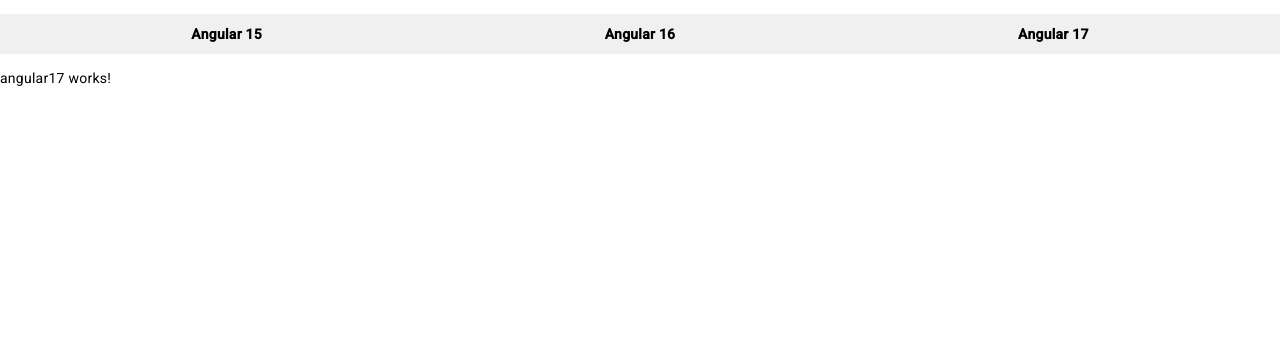
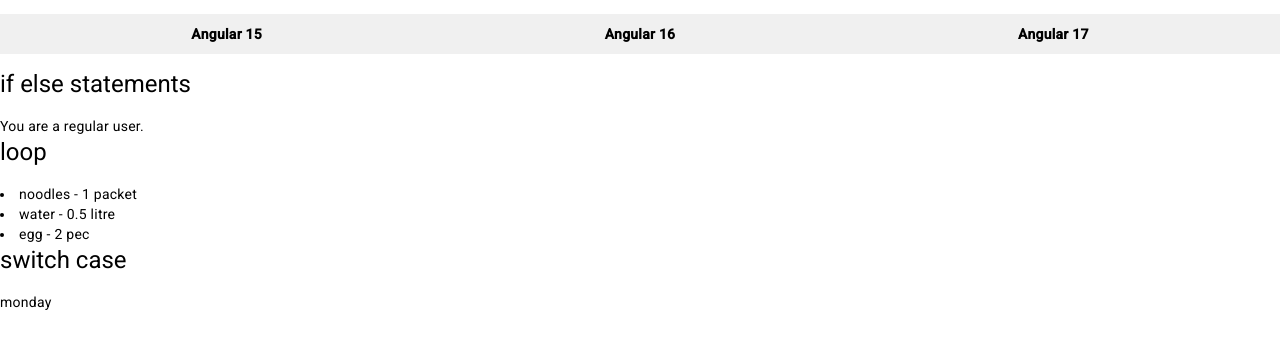
Before and after one commit to Bayzed-Meer/Angular-Version-15-to-17-New-Features, an Angular app: page /angular17 in a window 1280 px wide. Shown: the top 348 px of the page. Built offline with nearby package versions, Linux system fonts and the light colour scheme.

Commit message:
built in control flow added

```diff
--- a/src/app/angular15/angular15.component.html
+++ b/src/app/angular15/angular15.component.html
@@ -1,14 +1,14 @@
 <div class="card-container">
-    <div class="card" routerLink="stand-alone">
+    <div class="card" routerLink="stand-alone" appHighlightAndBorder borderColor="blue" highlightColor="lightskyblue">
       <h3>Stand Alone</h3>
     </div>
-    <div class="card" routerLink="image-directive">
+    <div class="card" routerLink="image-directive" appHighlightAndBorder borderColor="blue" highlightColor="lightskyblue">
       <h3>Ng Optimized</h3>
     </div>
-    <div class="card" routerLink="directive-composition-api">
+    <div class="card" routerLink="directive-composition-api" appHighlightAndBorder borderColor="blue" highlightColor="lightskyblue">
       <h3>Directive</h3>
     </div>
-    <div class="card" routerLink="cdkList">
+    <div class="card" routerLink="cdkList" appHighlightAndBorder borderColor="blue" highlightColor="lightskyblue">
       <h3>CDK</h3>
     </div>
   </div>
--- a/src/app/angular17/angular17.component.html
+++ b/src/app/angular17/angular17.component.html
@@ -1 +1 @@
-<p>angular17 works!</p>
+<app-built-in-control-flow></app-built-in-control-flow>
--- a/src/app/angular17/angular17.component.ts
+++ b/src/app/angular17/angular17.component.ts
@@ -1,9 +1,10 @@
 import { Component } from '@angular/core';
+import { BuiltInControlFlowComponent } from './built-in-control-flow/built-in-control-flow.component';
 
 @Component({
   selector: 'app-angular17',
   standalone: true,
-  imports: [],
+  imports: [BuiltInControlFlowComponent],
   templateUrl: './angular17.component.html',
   styleUrl: './angular17.component.scss'
 })
--- /dev/null
+++ b/src/app/angular17/built-in-control-flow/built-in-control-flow.component.html
@@ -0,0 +1,24 @@
+<h1>if else statements</h1>
+
+<div> @if (role === 'admin') {
+    You are an administrator.
+  } @else if (role === 'user') {
+    You are a regular user.
+  } @else {
+    You are not logged in.
+  }
+</div>
+
+<h1>loop</h1>
+
+@for (ingredient of ingredientList; track ingredient.name) {
+    <li>{{ ingredient.name }} - {{ ingredient.quantity }}</li>
+}
+
+<h1>switch case</h1>
+
+@switch (day) {
+    @case (1) { monday }
+    @case (2) { tuesday }
+    @default { holiday }
+  }
--- /dev/null
+++ b/src/app/angular17/built-in-control-flow/built-in-control-flow.component.ts
@@ -0,0 +1,21 @@
+import { CommonModule } from '@angular/common';
+import { Component } from '@angular/core';
+
+@Component({
+  selector: 'app-built-in-control-flow',
+  standalone: true,
+  imports: [CommonModule],
+  templateUrl: './built-in-control-flow.component.html',
+  styleUrl: './built-in-control-flow.component.scss'
+})
+export class BuiltInControlFlowComponent {
+  role:string = 'user';
+
+  day:Number = 1;
+
+  ingredientList = [
+    {name: 'noodles', quantity: '1 packet'},
+    {name: 'water', quantity: '0.5 litre'},
+    {name: 'egg', quantity: '2 pec'},
+  ];
+}
--- a/src/app/app.routes.ts
+++ b/src/app/app.routes.ts
@@ -2,9 +2,6 @@
 import { Angular15Component } from './angular15/angular15.component';
 import { Angular16Component } from './angular16/angular16.component';
 import { Angular17Component } from './angular17/angular17.component';
-import { StandAloneComponent } from './angular15/stand-alone/stand-alone.component';
-import { NgOptimizedImageComponent } from './angular15/ng-optimized-image/ng-optimized-image.component';
-import { CdkListBoxComponent } from './angular15/cdk-list-box/cdk-list-box.component';
 
 export const routes: Routes = [
   {
@@ -18,15 +15,15 @@
     children: [
       {
         path: 'stand-alone',
-        component: StandAloneComponent
+        loadComponent: () => import('./angular15/stand-alone/stand-alone.component').then(m => m.StandAloneComponent)
       },
       {
         path: 'image-directive',
-        component: NgOptimizedImageComponent
+        loadComponent: () => import('./angular15/ng-optimized-image/ng-optimized-image.component').then(m => m.NgOptimizedImageComponent)
       },
       {
         path: 'cdkList',
-        component: CdkListBoxComponent
+        loadComponent: () => import('./angular15/cdk-list-box/cdk-list-box.component').then(m => m.CdkListBoxComponent)
       }
     ]
   },
```
Also changed, not shown: src/app/angular17/built-in-control-flow/built-in-control-flow.component.scss (added).
